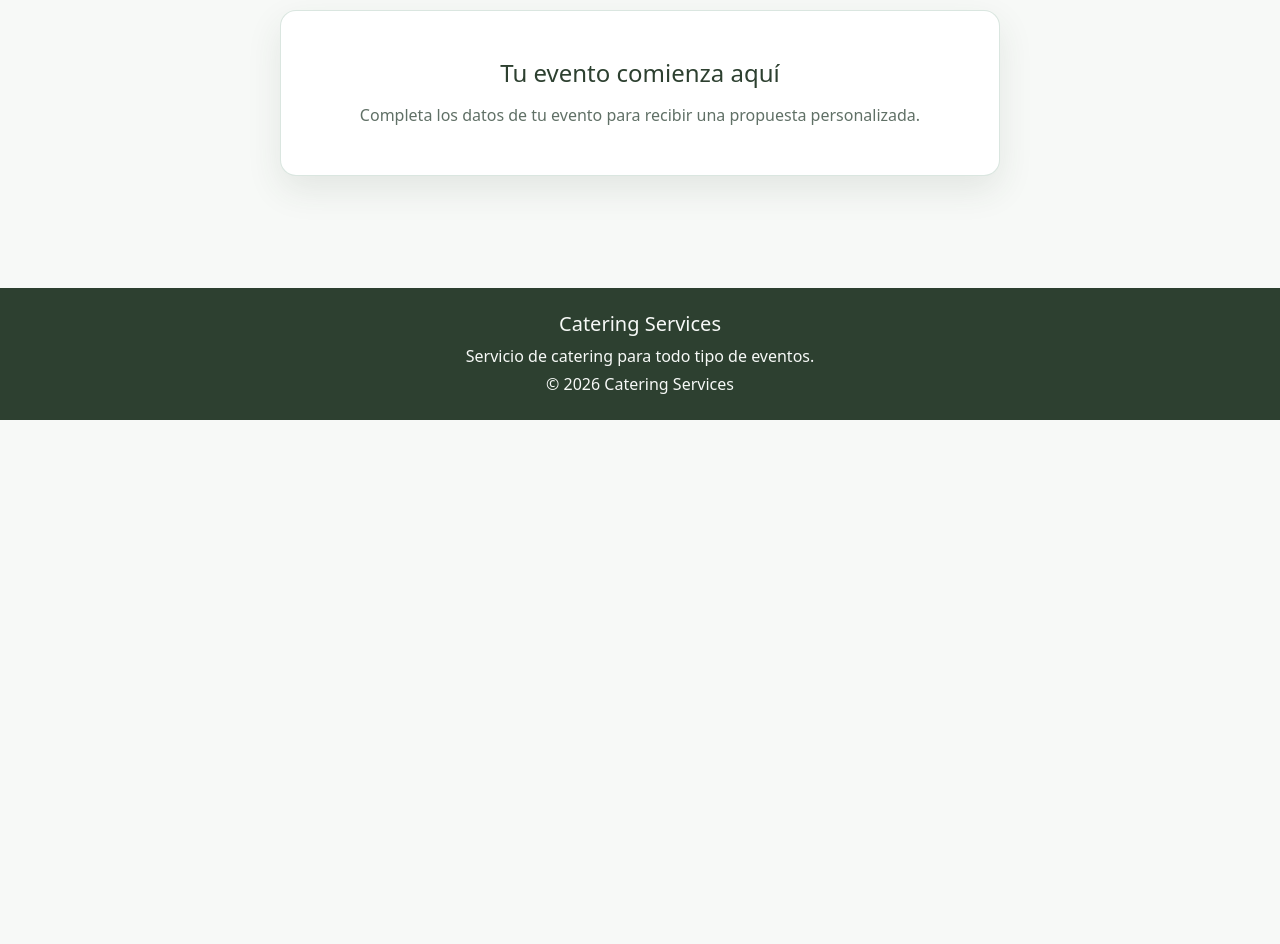
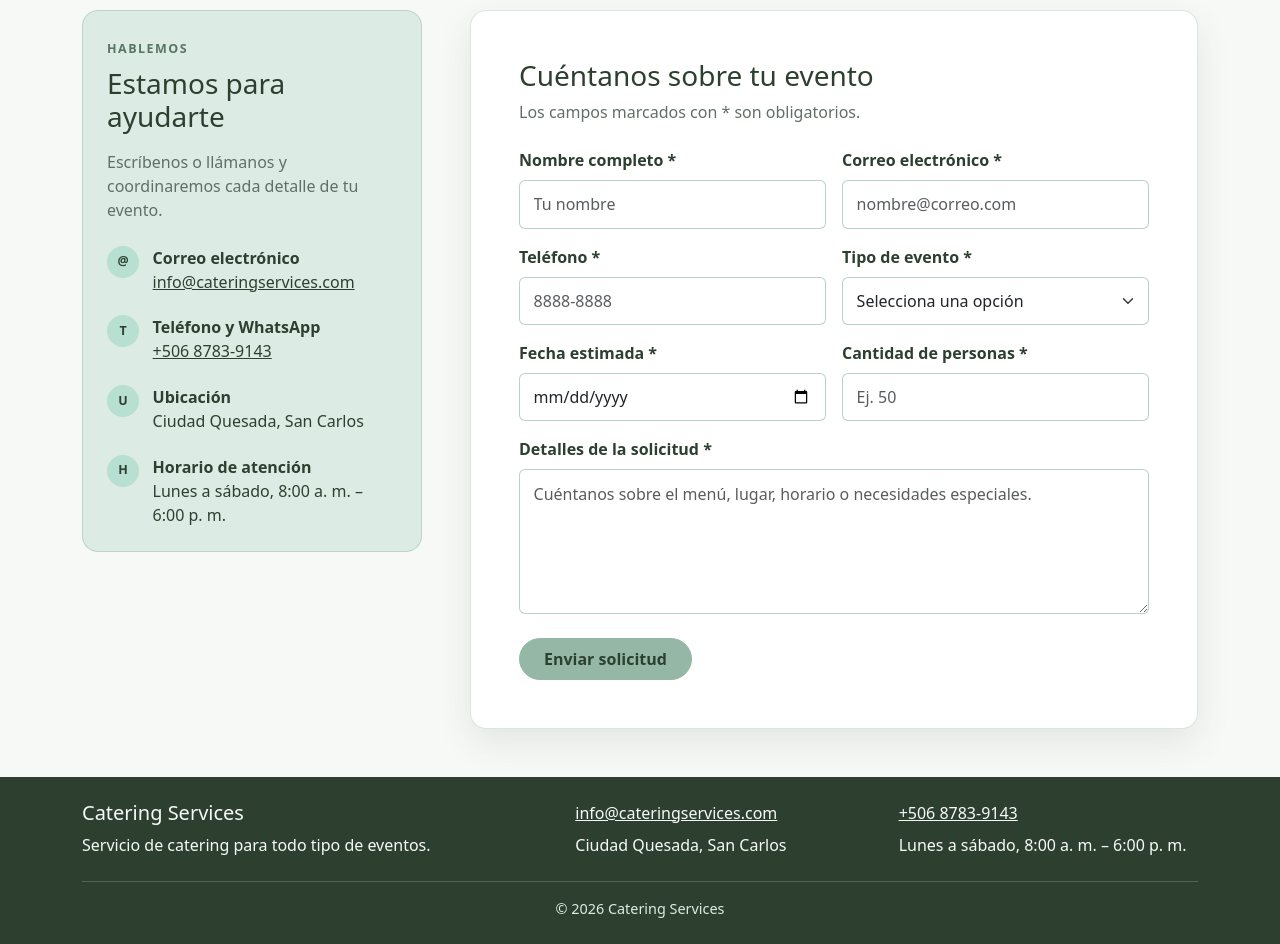
Before and after one commit to JasonM910/Proyecto-Requerimientos, a React (Vite) app: page /cotizacion in a window 1280 px wide. Shown: the part 380-1324 px from the top of the page. Before the commit the page ends 800 px from the top, so only its background shows below. Built offline with nearby package versions, Linux system fonts and the light colour scheme.

Commit message:
version_5.0

```diff
--- a/src/components/Footer.jsx
+++ b/src/components/Footer.jsx
@@ -3,18 +3,28 @@ import { Container } from "react-bootstrap";
 function Footer() {
   return (
     <footer className="footer-botanico py-4">
-      <Container className="text-center">
+      <Container>
+        <div className="footer-contenido">
+          <div>
+            <h5>Catering Services</h5>
+            <p className="mb-0">
+              Servicio de catering para todo tipo de eventos.
+            </p>
+          </div>
 
-        <h5>Catering Services</h5>
+          <address className="footer-contactos mb-0" aria-label="Información de contacto">
+            <a href="mailto:info@cateringservices.com">
+              info@cateringservices.com
+            </a>
+            <a href="tel:+50687839143">+506 8783-9143</a>
+            <span>Ciudad Quesada, San Carlos</span>
+            <span>Lunes a sábado, 8:00 a. m. – 6:00 p. m.</span>
+          </address>
+        </div>
 
-        <p className="mb-1">
-          Servicio de catering para todo tipo de eventos.
-        </p>
-
-        <p className="mb-0">
+        <div className="footer-copyright mt-4 pt-3 text-center">
           © 2026 Catering Services
-        </p>
-
+        </div>
       </Container>
     </footer>
   );
--- a/src/index.css
+++ b/src/index.css
@@ -119,6 +119,69 @@ main {
   box-shadow: 0 14px 35px rgba(var(--verde-bosque-rgb), 0.1);
 }
 
+.panel-contacto {
+  background-color: var(--verde-niebla);
+  border: 1px solid rgba(var(--verde-salvia-rgb), 0.45);
+}
+
+.lista-contacto {
+  display: grid;
+  gap: 1.35rem;
+  font-style: normal;
+}
+
+.lista-contacto > div {
+  display: flex;
+  align-items: flex-start;
+  gap: 0.85rem;
+}
+
+.lista-contacto strong,
+.lista-contacto a,
+.lista-contacto div > span:not(.icono-contacto) {
+  display: block;
+}
+
+.lista-contacto a {
+  color: var(--verde-bosque);
+  overflow-wrap: anywhere;
+}
+
+.icono-contacto {
+  display: grid;
+  place-items: center;
+  flex: 0 0 2rem;
+  height: 2rem;
+  color: var(--verde-bosque);
+  background-color: var(--verde-menta);
+  border-radius: 50%;
+  font-size: 0.78rem;
+  font-weight: 800;
+}
+
+.panel-detalle .form-label {
+  color: var(--verde-bosque);
+  font-weight: 600;
+}
+
+.panel-detalle .form-control,
+.panel-detalle .form-select {
+  border-color: rgba(var(--verde-salvia-rgb), 0.65);
+  padding: 0.7rem 0.85rem;
+}
+
+.panel-detalle .form-control:focus,
+.panel-detalle .form-select:focus {
+  border-color: var(--verde-salvia);
+  box-shadow: 0 0 0 0.2rem rgba(var(--verde-salvia-rgb), 0.22);
+}
+
+.confirmacion-envio {
+  color: var(--verde-bosque);
+  background-color: var(--verde-hielo);
+  border-color: var(--verde-salvia);
+}
+
 .enlace-regreso {
   color: var(--verde-bosque);
   font-weight: 600;
@@ -141,6 +204,49 @@ main {
 
 .footer-botanico {
   color: var(--blanco-hueso);
+}
+
+.footer-contenido {
+  display: grid;
+  grid-template-columns: minmax(0, 1fr) minmax(0, 1.35fr);
+  gap: 2rem;
+  align-items: start;
+}
+
+.footer-contactos {
+  display: grid;
+  grid-template-columns: repeat(2, minmax(0, 1fr));
+  gap: 0.55rem 1.5rem;
+  font-style: normal;
+}
+
+.footer-contactos a,
+.footer-contactos span {
+  color: var(--blanco-hueso);
+  overflow-wrap: anywhere;
+}
+
+.footer-contactos a:hover,
+.footer-contactos a:focus-visible {
+  color: var(--verde-menta);
+}
+
+.footer-copyright {
+  border-top: 1px solid rgba(255, 255, 255, 0.18);
+  color: var(--verde-niebla);
+  font-size: 0.9rem;
+}
+
+@media (max-width: 767.98px) {
+  .footer-contenido,
+  .footer-contactos {
+    grid-template-columns: 1fr;
+  }
+
+  .footer-contenido {
+    gap: 1.5rem;
+    text-align: center;
+  }
 }
 
 .btn-botanico,
--- a/src/pages/Quote.jsx
+++ b/src/pages/Quote.jsx
@@ -1,6 +1,34 @@
-import { Container } from "react-bootstrap";
+import { useState } from "react";
+import { Alert, Button, Col, Container, Form, Row } from "react-bootstrap";
+
+const initialForm = { name: "", email: "", phone: "", eventType: "", eventDate: "", guests: "", message: "" };
 
 function Quote() {
+  const [formData, setFormData] = useState(initialForm);
+  const [validated, setValidated] = useState(false);
+  const [submitted, setSubmitted] = useState(false);
+
+  const handleChange = ({ target: { name, value } }) => {
+    setFormData((current) => ({ ...current, [name]: value }));
+    setSubmitted(false);
+  };
+
+  const handleSubmit = (event) => {
+    event.preventDefault();
+    const form = event.currentTarget;
+
+    if (!form.checkValidity()) {
+      event.stopPropagation();
+      setValidated(true);
+      setSubmitted(false);
+      return;
+    }
+
+    setValidated(false);
+    setSubmitted(true);
+    setFormData(initialForm);
+  };
+
   return (
     <main>
       <section className="encabezado-pagina py-5">
@@ -15,12 +43,92 @@ function Quote() {
 
       <section className="py-5">
         <Container>
-          <div className="panel-detalle p-4 p-md-5 rounded-4 mx-auto texto-limitado text-center">
-            <h2 className="h4 mb-3">Tu evento comienza aquí</h2>
-            <p className="text-muted mb-0">
-              Completa los datos de tu evento para recibir una propuesta personalizada.
-            </p>
-          </div>
+          <Row className="g-4 g-lg-5 align-items-start">
+            <Col lg={4}>
+              <aside className="panel-contacto p-4 rounded-4">
+                <span className="seccion-etiqueta">Hablemos</span>
+                <h2 className="h3 mt-2 mb-3">Estamos para ayudarte</h2>
+                <p className="text-muted mb-4">Escríbenos o llámanos y coordinaremos cada detalle de tu evento.</p>
+                <address className="lista-contacto mb-0">
+                  <div><span className="icono-contacto" aria-hidden="true">@</span><div><strong>Correo electrónico</strong><a href="mailto:info@cateringservices.com">info@cateringservices.com</a></div></div>
+                  <div><span className="icono-contacto" aria-hidden="true">T</span><div><strong>Teléfono y WhatsApp</strong><a href="tel:+50687839143">+506 8783-9143</a></div></div>
+                  <div><span className="icono-contacto" aria-hidden="true">U</span><div><strong>Ubicación</strong><span>Ciudad Quesada, San Carlos</span></div></div>
+                  <div><span className="icono-contacto" aria-hidden="true">H</span><div><strong>Horario de atención</strong><span>Lunes a sábado, 8:00 a. m. – 6:00 p. m.</span></div></div>
+                </address>
+              </aside>
+            </Col>
+
+            <Col lg={8}>
+              <div className="panel-detalle p-4 p-md-5 rounded-4">
+                <h2 className="h3 mb-2">Cuéntanos sobre tu evento</h2>
+                <p className="text-muted mb-4">Los campos marcados con * son obligatorios.</p>
+
+                {submitted && (
+                  <Alert variant="success" className="confirmacion-envio" role="status">
+                    <Alert.Heading className="h5">¡Solicitud enviada correctamente!</Alert.Heading>
+                    <p className="mb-0">Gracias por contactarnos. Revisaremos los detalles y te responderemos pronto.</p>
+                  </Alert>
+                )}
+
+                <Form noValidate validated={validated} onSubmit={handleSubmit}>
+                  <Row className="g-3">
+                    <Col md={6}>
+                      <Form.Group controlId="quoteName">
+                        <Form.Label>Nombre completo *</Form.Label>
+                        <Form.Control required name="name" value={formData.name} onChange={handleChange} placeholder="Tu nombre" autoComplete="name" />
+                        <Form.Control.Feedback type="invalid">Ingresa tu nombre completo.</Form.Control.Feedback>
+                      </Form.Group>
+                    </Col>
+                    <Col md={6}>
+                      <Form.Group controlId="quoteEmail">
+                        <Form.Label>Correo electrónico *</Form.Label>
+                        <Form.Control required type="email" name="email" value={formData.email} onChange={handleChange} placeholder="nombre@correo.com" autoComplete="email" />
+                        <Form.Control.Feedback type="invalid">Ingresa un correo electrónico válido.</Form.Control.Feedback>
+                      </Form.Group>
+                    </Col>
+                    <Col md={6}>
+                      <Form.Group controlId="quotePhone">
+                        <Form.Label>Teléfono *</Form.Label>
+                        <Form.Control required type="tel" name="phone" value={formData.phone} onChange={handleChange} placeholder="8888-8888" autoComplete="tel" pattern="[0-9+() -]{8,20}" />
+                        <Form.Control.Feedback type="invalid">Ingresa un número de teléfono válido.</Form.Control.Feedback>
+                      </Form.Group>
+                    </Col>
+                    <Col md={6}>
+                      <Form.Group controlId="quoteEventType">
+                        <Form.Label>Tipo de evento *</Form.Label>
+                        <Form.Select required name="eventType" value={formData.eventType} onChange={handleChange}>
+                          <option value="">Selecciona una opción</option><option>Boda</option><option>Evento corporativo</option><option>Cumpleaños</option><option>Celebración familiar</option><option>Otro</option>
+                        </Form.Select>
+                        <Form.Control.Feedback type="invalid">Selecciona el tipo de evento.</Form.Control.Feedback>
+                      </Form.Group>
+                    </Col>
+                    <Col md={6}>
+                      <Form.Group controlId="quoteDate">
+                        <Form.Label>Fecha estimada *</Form.Label>
+                        <Form.Control required type="date" name="eventDate" value={formData.eventDate} onChange={handleChange} />
+                        <Form.Control.Feedback type="invalid">Selecciona una fecha para el evento.</Form.Control.Feedback>
+                      </Form.Group>
+                    </Col>
+                    <Col md={6}>
+                      <Form.Group controlId="quoteGuests">
+                        <Form.Label>Cantidad de personas *</Form.Label>
+                        <Form.Control required type="number" name="guests" value={formData.guests} onChange={handleChange} min="1" placeholder="Ej. 50" />
+                        <Form.Control.Feedback type="invalid">Indica una cantidad válida de personas.</Form.Control.Feedback>
+                      </Form.Group>
+                    </Col>
+                    <Col xs={12}>
+                      <Form.Group controlId="quoteMessage">
+                        <Form.Label>Detalles de la solicitud *</Form.Label>
+                        <Form.Control required as="textarea" rows={5} name="message" value={formData.message} onChange={handleChange} placeholder="Cuéntanos sobre el menú, lugar, horario o necesidades especiales." />
+                        <Form.Control.Feedback type="invalid">Cuéntanos los detalles necesarios para preparar la cotización.</Form.Control.Feedback>
+                      </Form.Group>
+                    </Col>
+                    <Col xs={12} className="pt-2"><Button type="submit" className="btn-botanico px-4 py-2">Enviar solicitud</Button></Col>
+                  </Row>
+                </Form>
+              </div>
+            </Col>
+          </Row>
         </Container>
       </section>
     </main>
```
